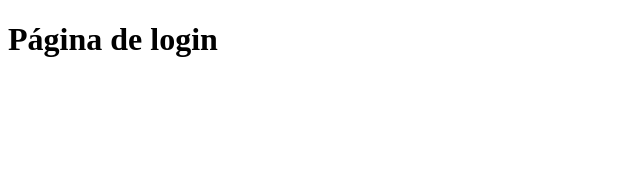
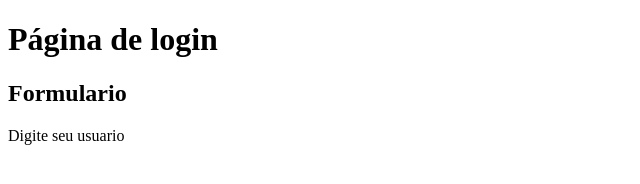
Before and after one commit to matheusgash/aulagithub, a plain HTML site: page login.html in a window 1280 px wide. Shown: the whole page, without its empty margins (0-640 px from the left). Drawn offline with Linux system fonts and the light colour scheme.

Commit message:
Criado formulario

```diff
--- a/login.html
+++ b/login.html
@@ -8,5 +8,7 @@
 </head>
 <body>
     <h1>Página de login</h1>
+    <h2>Formulario</h2>
+    <p>Digite seu usuario</p>
 </body>
 </html>
```
